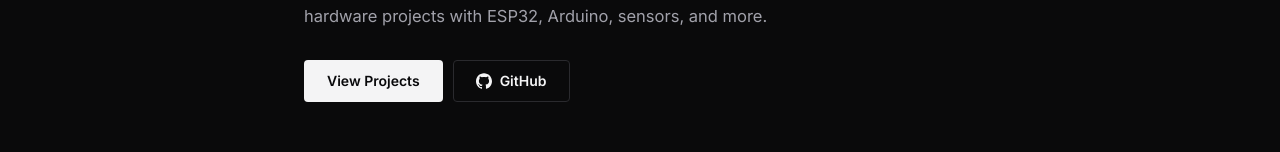
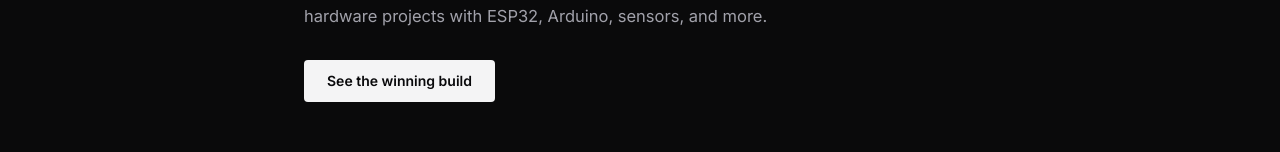
Before and after one commit to Raghav2012Code/dev-portfolio, a React (Vite) app: page / in a window 1280 px wide. Shown: the part 441-593 px from the top of the page. Built offline with nearby package versions, Linux system fonts and the light colour scheme; no server answers.

Commit message:
Hero: one person-led action pointing at the winning build (#5)
Collapse the hero's two equal buttons into a single primary action that deep-links to the featured winning build. GitHub stays reachable through the sticky nav and the contact section. Drop the now-unused secondary button style.

```diff
--- a/src/components/Hero.tsx
+++ b/src/components/Hero.tsx
@@ -1,10 +1,10 @@
 import { motion } from "motion/react";
 import type { ReactEventHandler } from "react";
 import { useEffect, useState } from "react";
-import { CONTRIBUTION_TEASER, GITHUB_AVATAR_URL, GITHUB_URL, HERO_COPY, PROJECTS_PAGE_PATH } from "../data/content";
+import { CONTRIBUTION_TEASER, FEATURED_PROJECT, GITHUB_AVATAR_URL, HERO_COPY } from "../data/content";
 import { getContributions } from "../lib/contributions";
 import { EASE, entrance, PRESS_DURATION } from "../lib/motion";
-import { GitHubIcon } from "./icons";
+import { buildHref } from "../lib/site";
 
 const hideOnError: ReactEventHandler<HTMLImageElement> = (event) => {
   event.currentTarget.style.display = "none";
@@ -67,22 +67,11 @@ export function Hero() {
         >
           <motion.a
             className="btn btn-primary"
-            href={PROJECTS_PAGE_PATH}
+            href={buildHref(FEATURED_PROJECT.name)}
             whileTap={{ scale: 0.98 }}
             transition={{ duration: PRESS_DURATION, ease: EASE }}
           >
-            {HERO_COPY.projectsLink}
-          </motion.a>
-          <motion.a
-            className="btn btn-secondary"
-            href={GITHUB_URL}
-            target="_blank"
-            rel="noopener"
-            whileTap={{ scale: 0.98 }}
-            transition={{ duration: PRESS_DURATION, ease: EASE }}
-          >
-            <GitHubIcon size={16} />
-            {HERO_COPY.githubLink}
+            {HERO_COPY.buildLink}
           </motion.a>
         </motion.div>
         {contributionTotal !== null ? (
--- a/src/data/content.ts
+++ b/src/data/content.ts
@@ -36,8 +36,7 @@ export const HERO_COPY = {
   description:
     "14-year-old builder exploring software, AI-assisted development, and hardware projects with ESP32, Arduino, sensors, and more.",
   avatarAlt: `Profile image of ${PROFILE_NAME}`,
-  projectsLink: "View Projects",
-  githubLink: "GitHub",
+  buildLink: "See the winning build",
 } as const;
 
 export const SECTION_COPY = {
@@ -317,6 +316,9 @@ export const PROJECTS: Project[] = [
   },
 ];
 
+/** The featured winning build: the hero's single proof point. */
+export const FEATURED_PROJECT = PROJECTS[0];
+
 export interface StackRow {
   label: string;
   items: string;
--- a/src/index.css
+++ b/src/index.css
@@ -95,9 +95,6 @@ a:focus-visible, button:focus-visible {
 .btn-primary { background: var(--text); color: #09090b; }
 .btn-primary:hover { background: #e4e4e7; }
 .btn-primary:active { background: #d4d4d8; }
-.btn-secondary { border-color: var(--line-strong); color: var(--text); }
-.btn-secondary:hover { border-color: var(--text-faint); }
-.btn-secondary:active { border-color: var(--text-dim); }
 
 /* ---------- nav ---------- */
 .nav {
```
